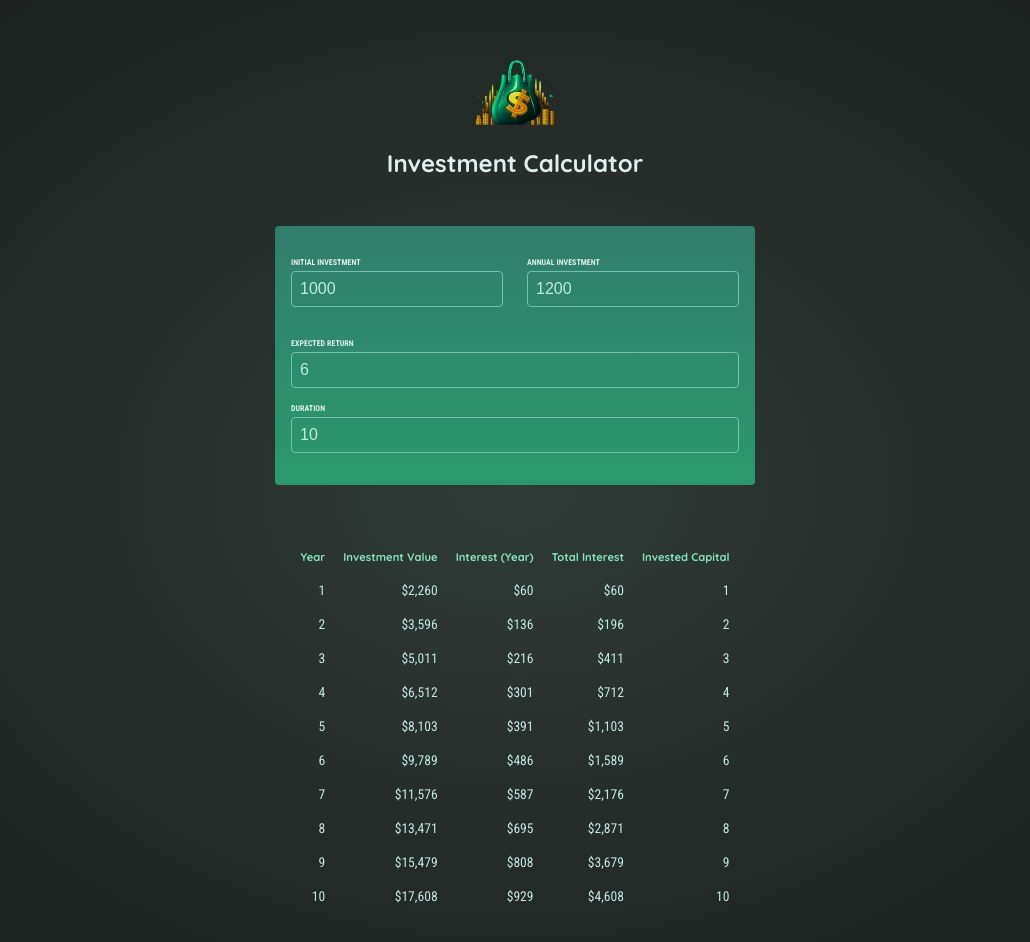
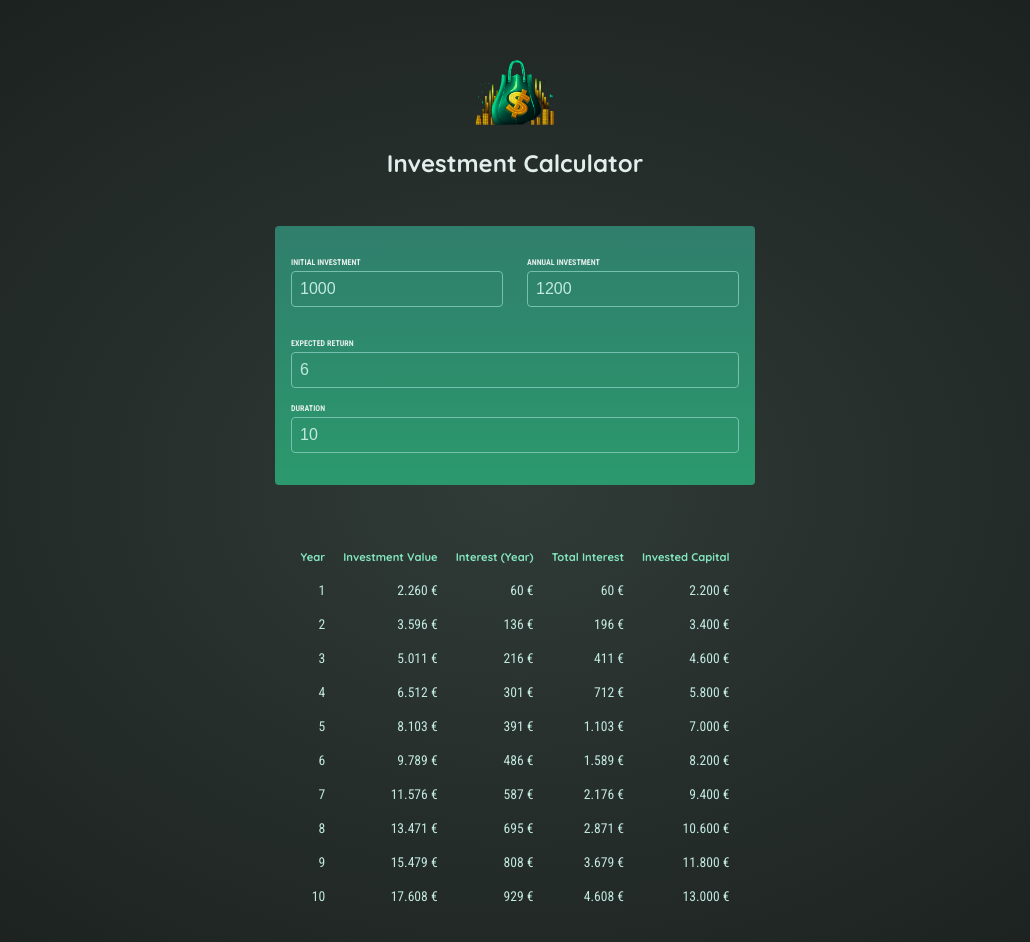
Before and after one commit to Michelle-bit-web/investment-calculator-react, a React (Vite) app: page / in a window 1280 px wide. Shown: the top 942 px of the page, without its empty margins (125-1155 px from the left). Built offline with nearby package versions, Linux system fonts and the light colour scheme.

Commit message:
table data completed; currency changed to euro

```diff
--- a/src/components/Results.jsx
+++ b/src/components/Results.jsx
@@ -18,13 +18,14 @@ export default function Results({userInput}) {
         <tbody>
             {annualData.map((yearData) => {
                 const totalInterest = yearData.valueEndOfYear - initialInvestment - yearData.annualInvestment * yearData.year;
-
+                const totalAmountInvested = (yearData.valueEndOfYear) - totalInterest
+                console.log(totalAmountInvested)
                 return <tr key={yearData.year}>
                     <td>{yearData.year}</td>
                     <td>{formatter.format(yearData.valueEndOfYear)}</td>
                     <td>{formatter.format(yearData.interest)}</td>
                     <td>{formatter.format(totalInterest)}</td>
-                    <td>{yearData.year}</td>
+                    <td>{formatter.format(totalAmountInvested)}</td>
                 </tr>
             })}
         </tbody>
--- a/src/util/investment.js
+++ b/src/util/investment.js
@@ -30,9 +30,9 @@ export function calculateInvestmentResults({
 // The browser-provided Intl API is used to prepare a formatter object
 // This object offers a "format()" method that can be used to format numbers as currency
 // Example Usage: formatter.format(1000) => yields "$1,000"
-export const formatter = new Intl.NumberFormat('en-US', {
+export const formatter = new Intl.NumberFormat('de-DE', {
   style: 'currency',
-  currency: 'USD',
+  currency: 'EUR',
   minimumFractionDigits: 0,
   maximumFractionDigits: 0,
 });
```
